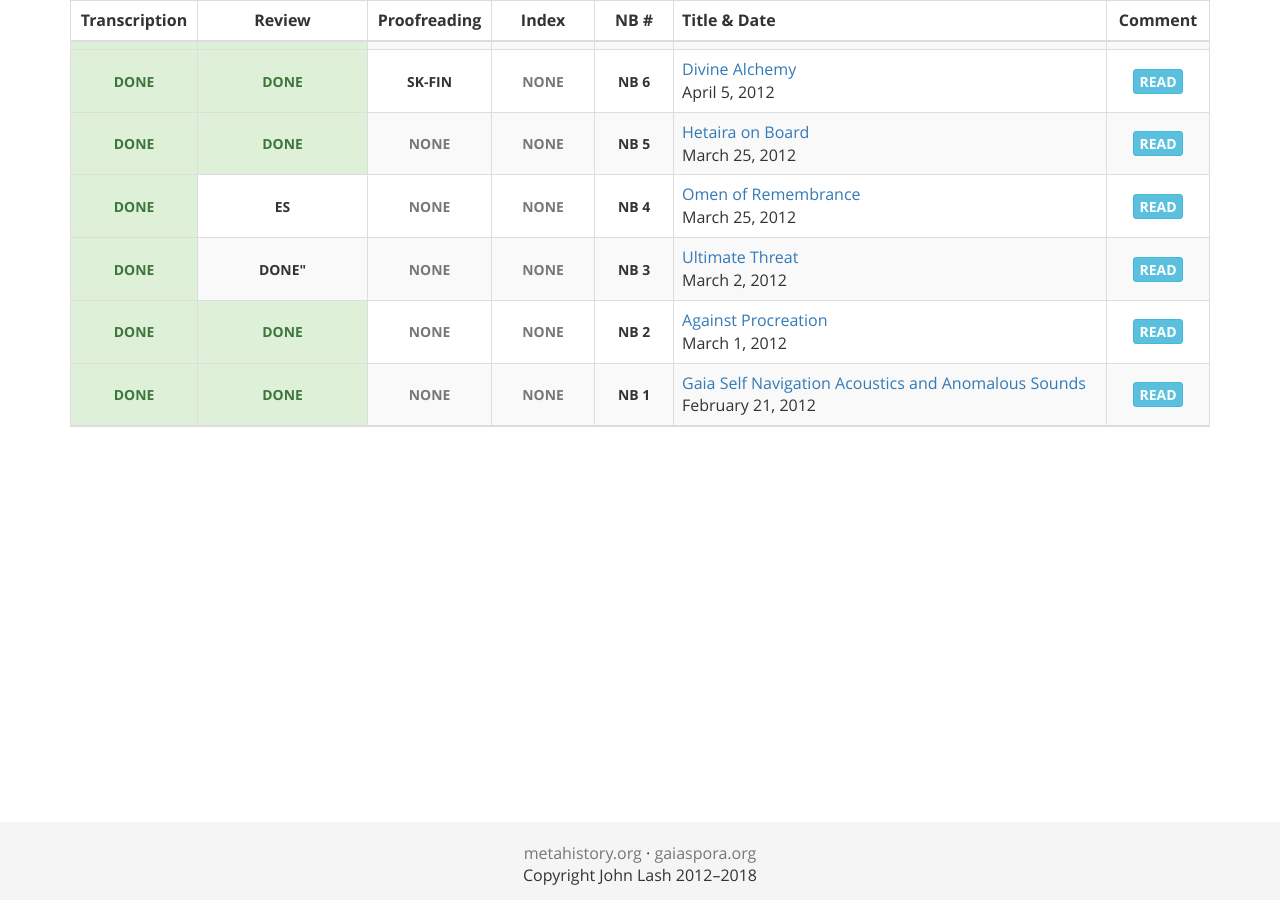
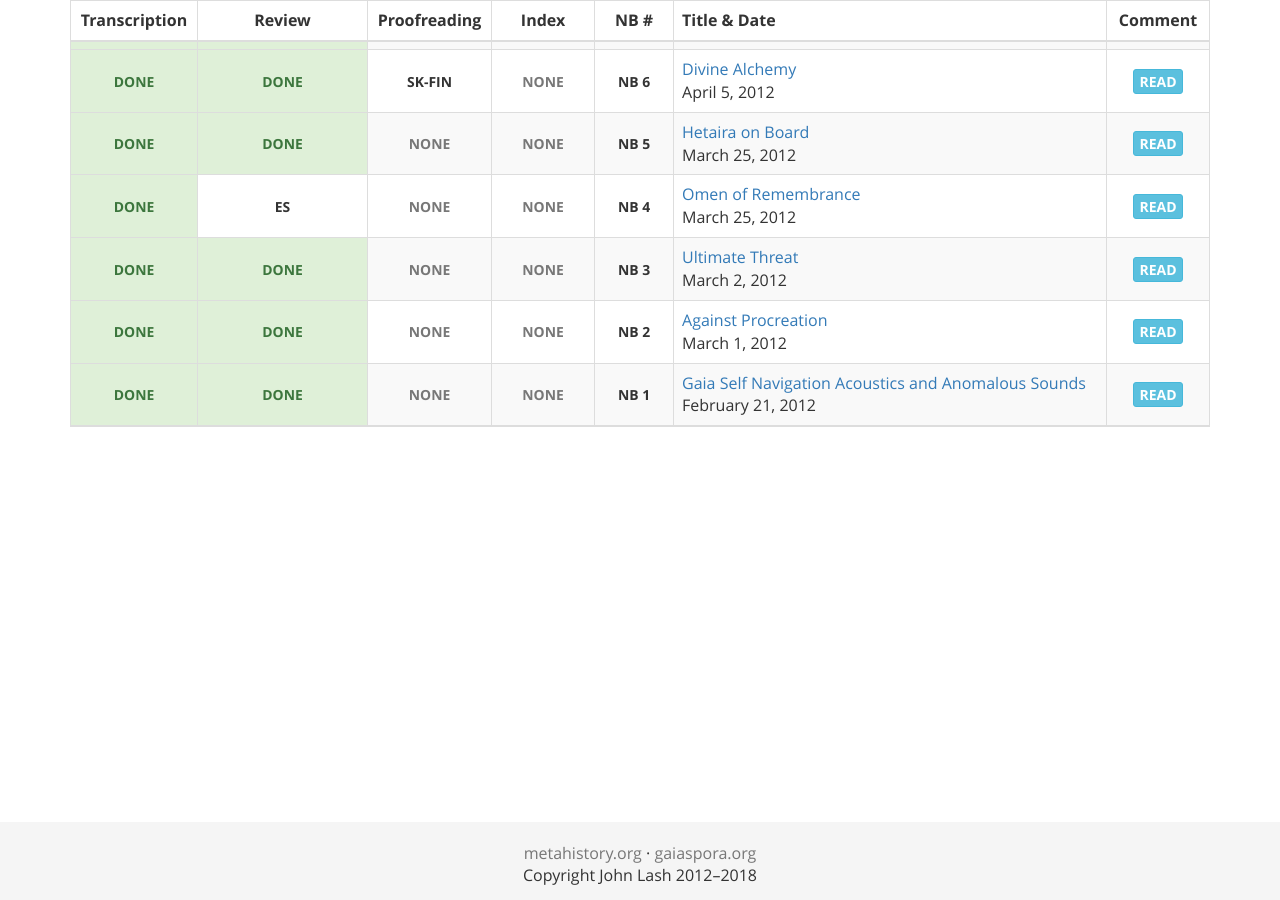
Before and after one commit to gaiaspora/gaiaspora.github.io, a Jekyll site: the page built from content/navigator-briefings.markdown, in a window 1280 px wide and 900 px high, scrolled down 8410 px. Built offline with Jekyll 4.4.1, drawn with Linux system fonts in a browser that asks for light colours.

```diff
--- a/_data/nb.yaml
+++ b/_data/nb.yaml
@@ -1170,7 +1170,7 @@
 
 - NB: "3"
   Transcription: "done"
-  Review: done"
+  Review: "done"
   Proofreading: "none"
   Index: "none"
   Title: "Ultimate Threat"
```
